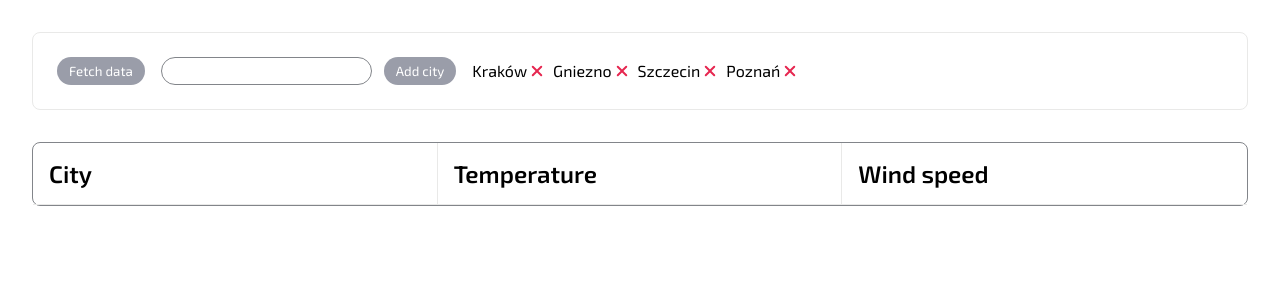
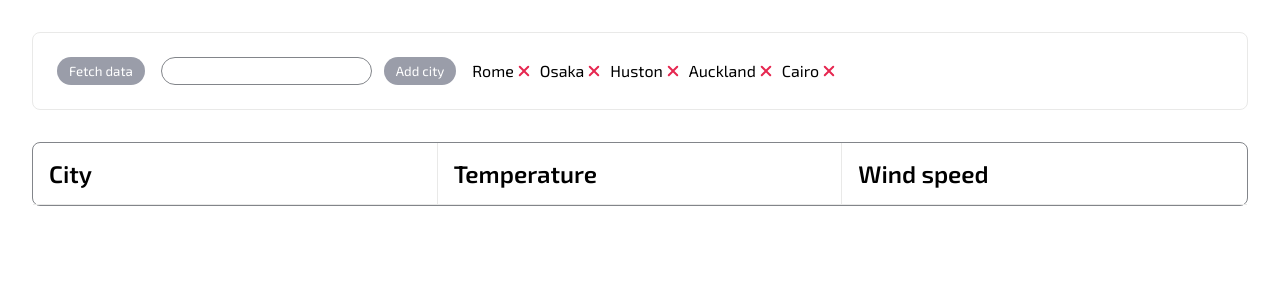
Before and after one commit to RubyWave/own-weather-ranking, a React app: page / in a window 1280 px wide. Shown: the top 300 px of the page. Built offline with nearby package versions, Linux system fonts and the light colour scheme.

Commit message:
changed cities to be more global

```diff
--- a/src/js/contexts/PreList.jsx
+++ b/src/js/contexts/PreList.jsx
@@ -12,19 +12,23 @@ const PreListDispatch = createContext([]);
 const initialCities = [
 	{
 		id: 0,
-		name: "Kraków",
+		name: "Rome",
 	},
 	{
 		id: 1,
-		name: "Gniezno",
+		name: "Osaka",
 	},
 	{
 		id: 2,
-		name: "Szczecin",
+		name: "Huston",
 	},
 	{
 		id: 3,
-		name: "Poznań",
+		name: "Auckland",
+	},
+	{
+		id: 4,
+		name: "Cairo",
 	},
 ];
 
```
